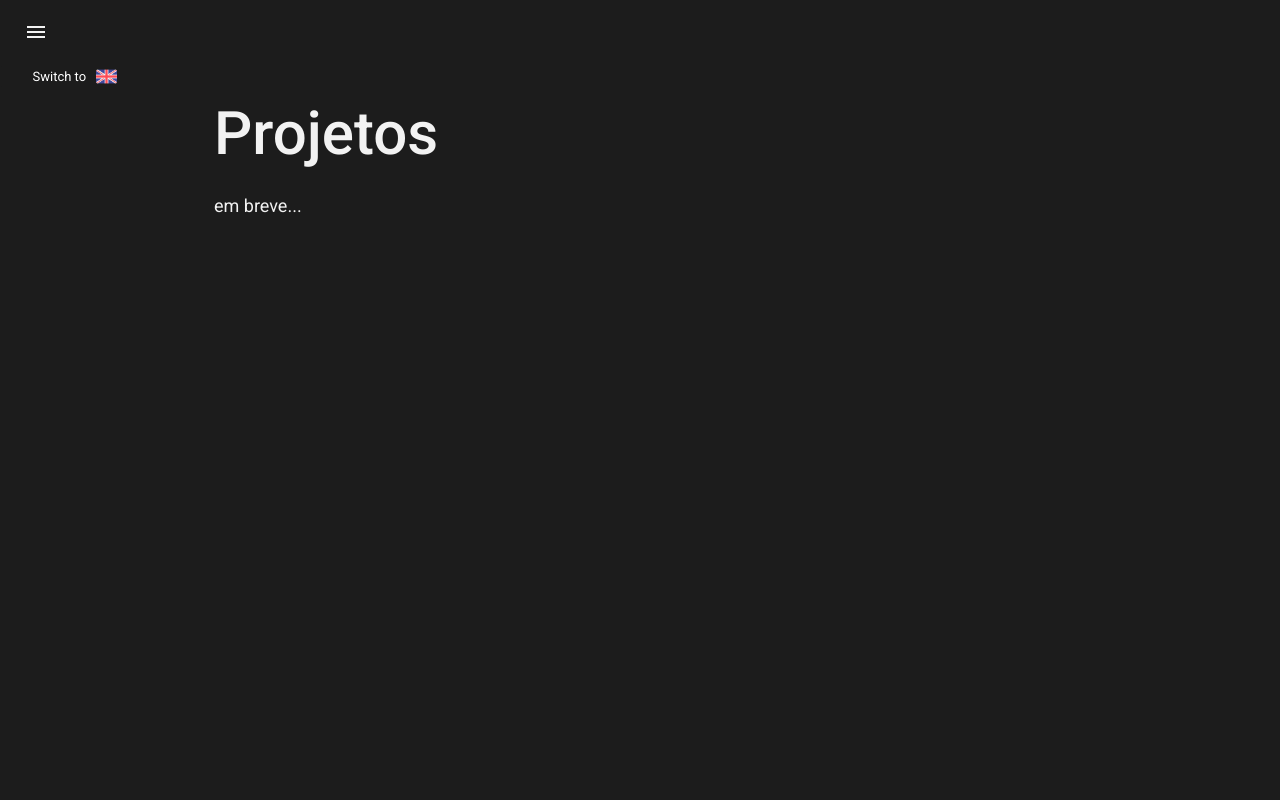
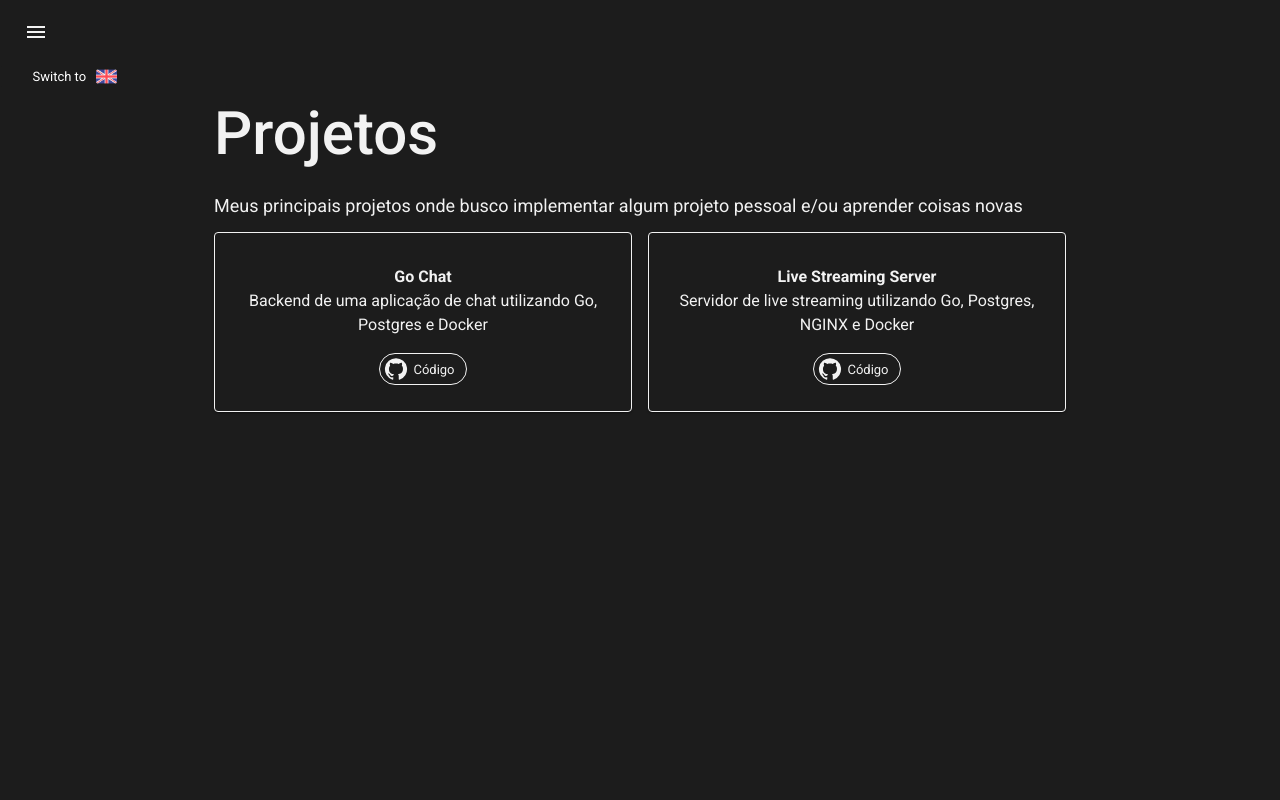
Before and after one commit to lucasfrr/lf-portfolio, a React (Vite) app: page /projects in a window 1280 px wide. Shown: the top 800 px of the page. Built offline with nearby package versions, Linux system fonts and the light colour scheme.

Commit message:
feat: fill content projects page

```diff
--- /dev/null
+++ b/src/components/LFBox/LFBox.tsx
@@ -0,0 +1,16 @@
+import { Paper, styled } from "@mui/material"
+
+const LFBox = styled(Paper)(({ theme }) => ({
+    width: 432,
+    height: 180,
+    textAlign: "center",
+    color: theme.palette.secondary.main,
+    backgroundColor: theme.palette.primary.main,
+    border: `1px solid ${theme.palette.secondary.main}`,
+    transition: "border-color 0.5s, background-color 0.5s",
+    '&:hover': {
+        border: `1px solid ${theme.palette.info.main}`,
+    }
+}))
+
+export default LFBox
--- a/src/locale/en.json
+++ b/src/locale/en.json
@@ -33,6 +33,10 @@
         "blogDescription1": "All my posts are published on ",
         "blogDescription2": " So you can access them here and read them - written in portuguese",
         "linkTalk": "Link to talk here (in portuguese)",
-        "twDescription": "Talks and workshops that I did during my carrer"
+        "twDescription": "Talks and workshops that I did during my carrer",
+        "projectsDesc": "My main projects where I seek to implement some personal project and/or learning new things",
+        "prDesc1": "Backend of a chat app using Go, Postgres and Docker",
+        "prDesc2": "Live streaming server using Go, Postgres, NGINX and Docker",
+        "code": "Code"
     }
 }
--- a/src/locale/pt.json
+++ b/src/locale/pt.json
@@ -33,6 +33,10 @@
         "blogDescription1": "Todos os meus posts são publicados no ",
         "blogDescription2": "Você pode acessá-los por aqui e fazer a leitura",
         "linkTalk": "Link da palestra aqui",
-        "twDescription": "Palestras e minicursos que realizei ao longo do tempo"
+        "twDescription": "Palestras e minicursos que realizei ao longo do tempo",
+        "projectsDesc": "Meus principais projetos onde busco implementar algum projeto pessoal e/ou aprender coisas novas",
+        "prDesc1": "Backend de uma aplicação de chat utilizando Go, Postgres e Docker",
+        "prDesc2": "Servidor de live streaming utilizando Go, Postgres, NGINX e Docker",
+        "code": "Código"
     }
 }
--- a/src/pages/Projects/Projects.tsx
+++ b/src/pages/Projects/Projects.tsx
@@ -1,5 +1,5 @@
 import { useState } from "react";
-import { Container, Grid, Typography } from "@mui/material"
+import { Chip, Container, Grid, Stack, Typography } from "@mui/material"
 import { useTranslation } from "react-i18next";
 
 import LFPageStyle from "../../components/LFPageStyle/LFPageStyle"
@@ -11,6 +11,8 @@ import LangButton from "../../components/LangButton/LangButton";
 import Brazil from "../../assets/images/brazil.png";
 import UnitedKingdom from "../../assets/images/united-kingdom.png";
 import theme from "../../theme";
+import LFBox from "../../components/LFBox/LFBox";
+import GitHubIcon from '@mui/icons-material/GitHub';
 
 const Projects = () => {
 
@@ -20,6 +22,14 @@ const Projects = () => {
         const newLanguage = currentlanguage === "pt" ? "en": "pt"
         changeLanguage(newLanguage)
         setCurrentLanguage(newLanguage)
+    }
+
+    const sxChip = {
+        border: `1px solid ${theme.palette.secondary.main}`,
+        transition: "border-color 0.5s",
+        '&:hover': {
+            border: `1px solid ${theme.palette.info.main}`,
+        }
     }
 
     return (
@@ -41,8 +51,44 @@ const Projects = () => {
                                 {t("projects")}
                             </Typography>
                             <Typography color="secondary.main" variant="h3" pt={2}>
-                                {t("comingSoon")}
+                                {t("projectsDesc")}
                             </Typography>
+                        </Grid>
+                        <Grid item xs={12}>
+                            <Stack
+                                direction={{ xs: "column", md: "row" }}
+                                spacing={2}
+                                alignItems="center"
+                            >
+                                <LFBox sx={{paddingTop: 2}}>
+                                    <Typography ml={1} mr={1} mt={2} fontWeight={600}>Go Chat</Typography>
+                                    <Typography ml={1} mr={1} mb={2}>{t("prDesc1")}</Typography>
+                                    <Chip
+                                        variant="outlined"
+                                        color="secondary"
+                                        label={t("code")}
+                                        component="a"
+                                        href="https://github.com/lucasfrr/go-chat"
+                                        target="blank"
+                                        icon={<GitHubIcon />}
+                                        sx={sxChip}
+                                    />
+                                </LFBox>
+                                <LFBox sx={{paddingTop: 2}}>
+                                    <Typography ml={1} mr={1} mt={2} fontWeight={600}>Live Streaming Server</Typography>
+                                    <Typography ml={1} mr={1} mb={2}>{t("prDesc2")}</Typography>
+                                    <Chip
+                                        variant="outlined"
+                                        color="secondary"
+                                        label={t("code")}
+                                        component="a"
+                                        href="https://github.com/lucasfrr/go-live-streaming"
+                                        target="blank"
+                                        icon={<GitHubIcon />}
+                                        sx={sxChip}
+                                    />
+                                </LFBox>
+                            </Stack>
                         </Grid>
                     </Grid>
                 </Container>
```
